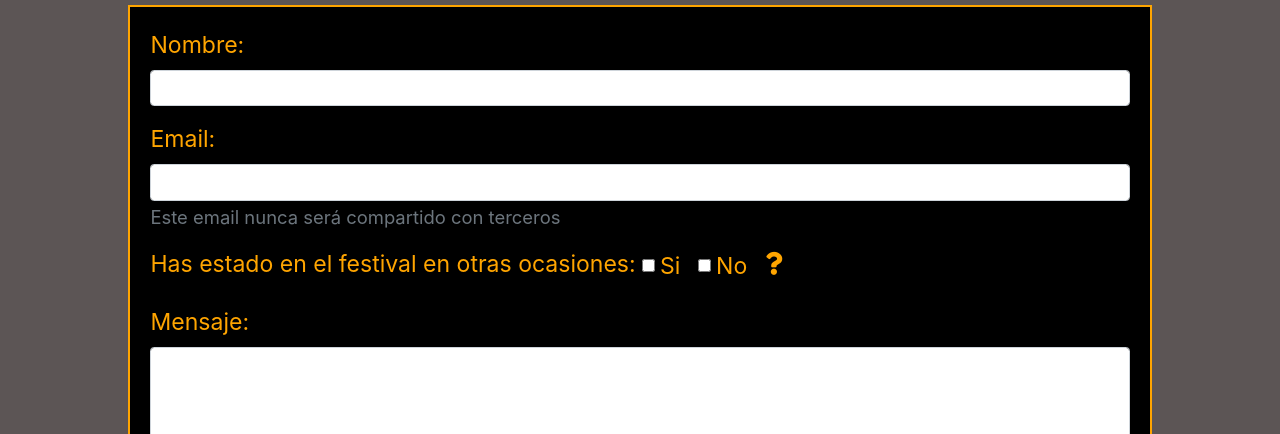
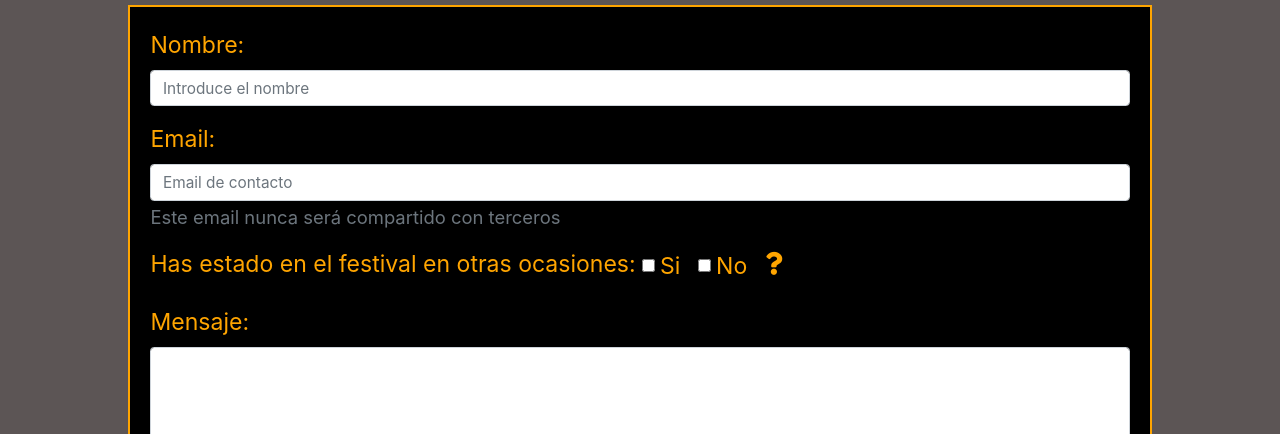
Before and after one commit to ferminrevelles/festival, a website built with Parcel: page src/contact.html in a window 1280 px wide. Shown: the part 366-800 px from the top of the page. Built offline with nearby package versions, Linux system fonts and the light colour scheme; some packages are replaced by stand-ins of ours; a web font is replaced by a local one.

Commit message:
Second commit

```diff
--- a/src/contact.html
+++ b/src/contact.html
@@ -61,12 +61,12 @@
 
             <div class="form-group">
               <label for="exampleInputText">Nombre:</label>
-              <input type="text" class="form-control" id="exampleInputEmail1" aria-describedby="emailHelp" name="nombre">
+              <input type="text" class="form-control" placeholder="Introduce el nombre" name="nombre">
             </div>
 
             <div class="form-group">
               <label for="exampleInputEmail1">Email:</label>
-              <input type="email" class="form-control" id="exampleInputEmail1" aria-describedby="emailHelp" name="email">
+              <input type="email" class="form-control" id="exampleInputEmail1" aria-describedby="emailHelp" placeholder="Email de contacto" name="email">
               <small id="emailHelp" class="form-text text-muted">Este email nunca será compartido con terceros</small>
             </div>
 
```
